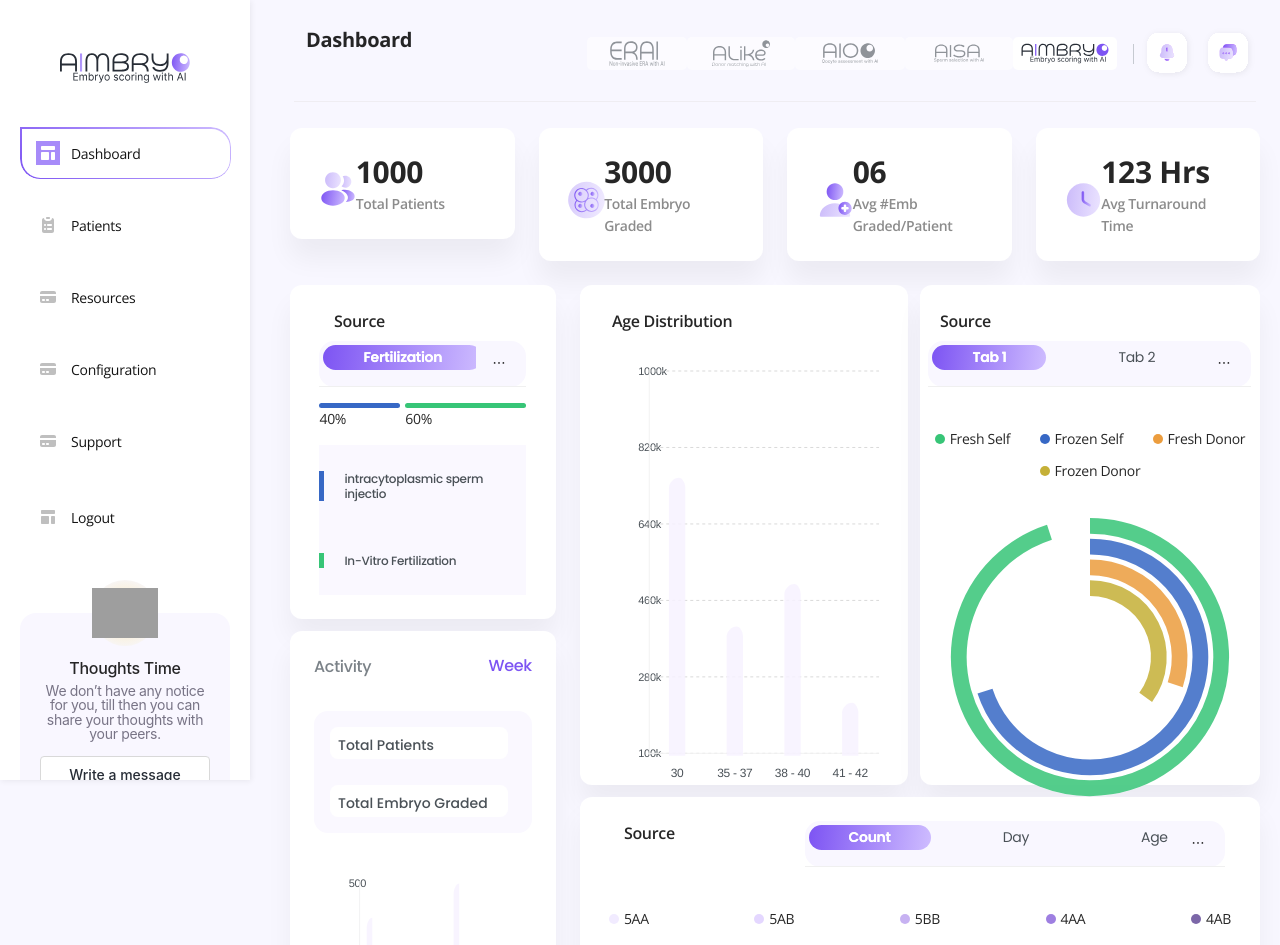
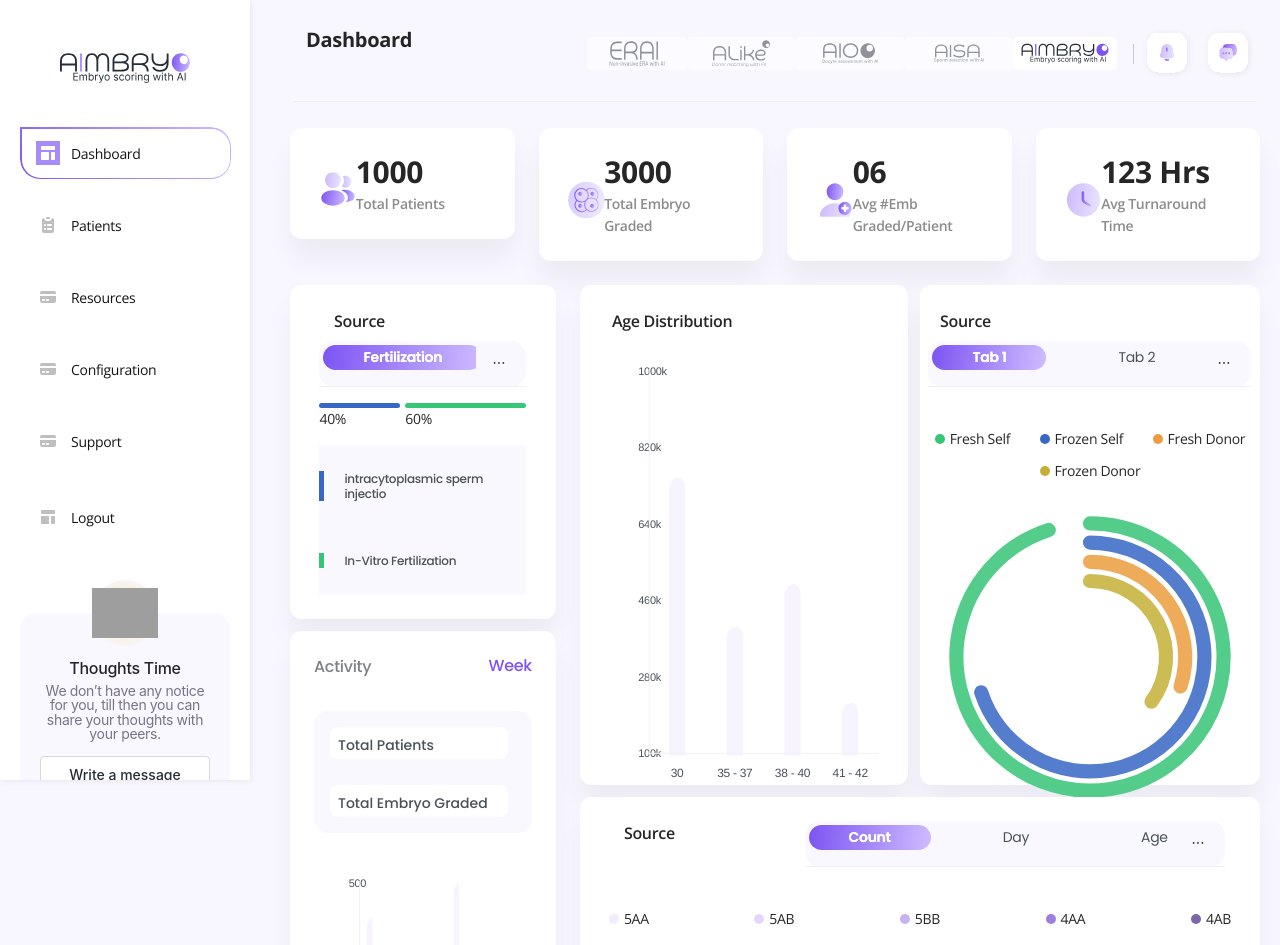
Before and after one commit to nappatil007/muse-ant-design-dashboard-main, a React (Create React App) app: page /dashboard in a window 1280 px wide. Shown: the top 945 px of the page. Built offline with nearby package versions, Linux system fonts and the light colour scheme; grey boxes are pictures that could not be loaded.

Commit message:
radiual chart with radius

```diff
--- a/src/components/chart/configs/BarGraphUI.js
+++ b/src/components/chart/configs/BarGraphUI.js
@@ -34,19 +34,9 @@ const BarGraphUI = {
       colors: ["transparent"],
     },
     grid: {
-      show: true,
-      borderColor: "#D9D9D9", // Color for dashed lines
-      strokeDashArray: 3, // Dashed effect
-      xaxis: {
-        lines: {
-          show: false, // Disable x-axis lines
-        },
-      },
-      yaxis: {
-        lines: {
-          show: true, // Enable y-axis lines
-        },
-      },
+      show: false,
+      borderColor: "#ccc",
+      strokeDashArray: 2,
     },
     xaxis: {
       categories: ["30", "35 - 37", "38 - 40", "41 - 42"],
--- a/src/components/chart/configs/radialChart.js
+++ b/src/components/chart/configs/radialChart.js
@@ -7,20 +7,26 @@ const radialChart = {
         },
         plotOptions: {
             radialBar: {
-
                 hollow: {
-                    size: '35%', // Adjust the inner radius (hollow center)
+                    size: '40%',    // Adjust the inner radius (hollow center)
                 },
                 track: {
                     background: '#fff', // Track background color
                     strokeWidth: '100%', // Width of the track (the path behind the bar)
                 },
+                dataLabels: {
+                    show: false,   // Hide the percentage label inside the chart
+                },
+
             },
         },
         labels: ['Fresh Self', 'Frozen Self', 'Fresh Donor', 'Frozen Donor'], // Labels for the radial bars
         fill: {
             colors: ['#37C577', '#3768C5', '#EC9D3E', '#C5B037'], // Customize the colors
         },
+        stroke: {
+            lineCap: 'round',  // This makes the ends of the bars rounded
+          },
         legend: {
             show: false,
             position: 'top', // Position the legend at the top
```
